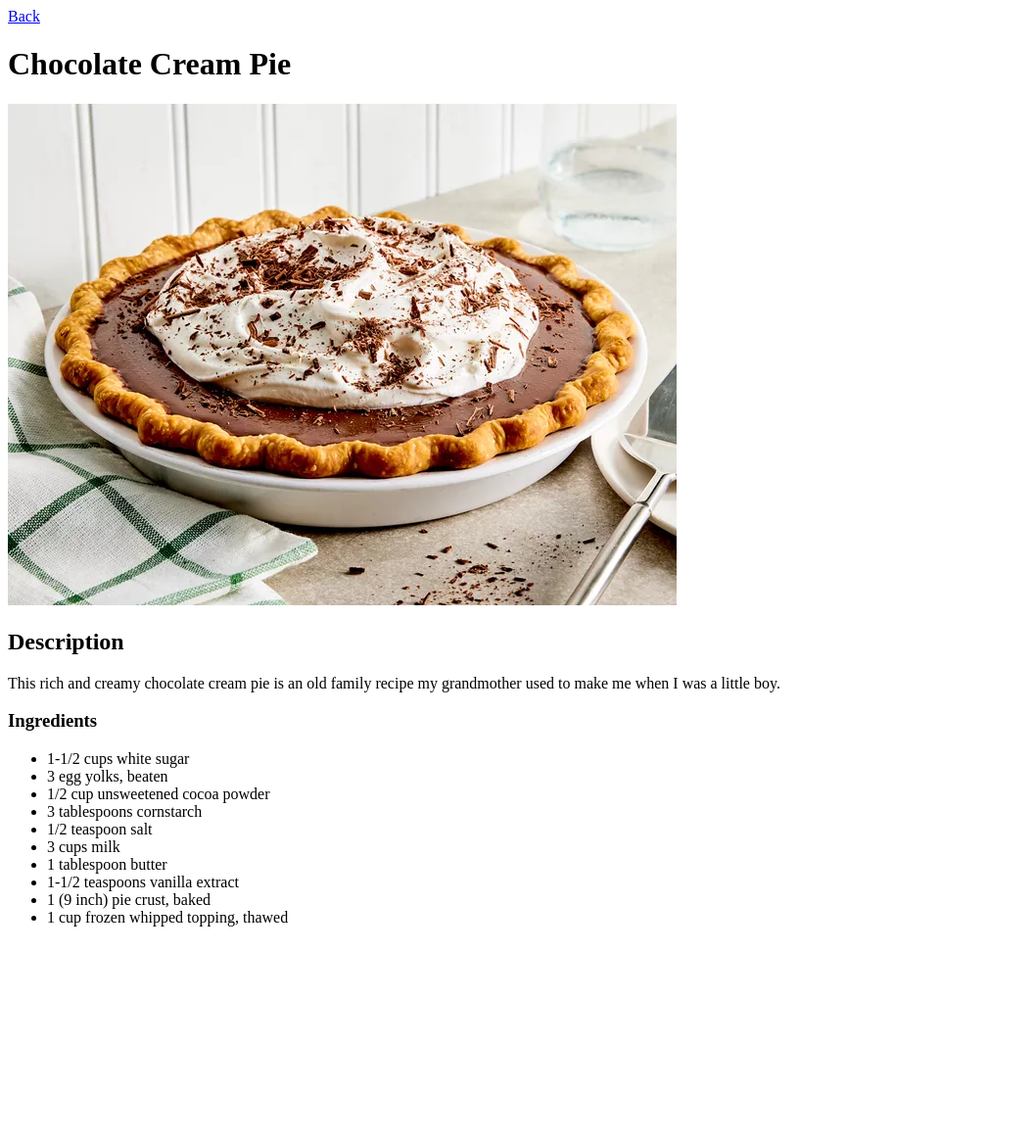
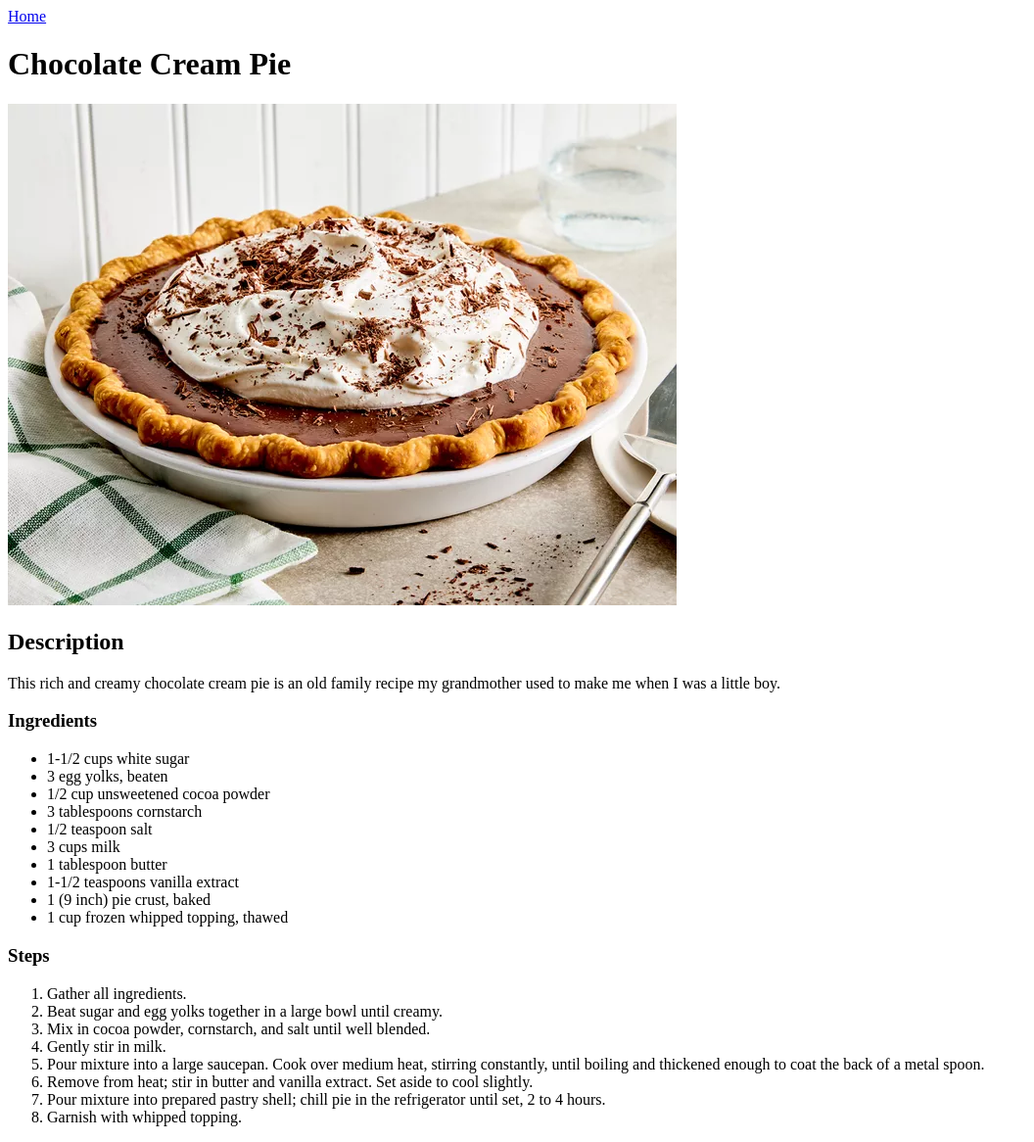
Before and after one commit to minnirupp/odin-recipes, a plain HTML site: page recipes/chocolate-cream-pie.html in a window 1280 px wide. Shown: the whole page at 98% size, without its empty margins (0-1056 px from the left). Before the commit the page ends 962 px from the top, so only its background shows below. Drawn offline with Linux system fonts and the light colour scheme.

Commit message:
Finish chocolate cream pie recipe. Update navigation

```diff
--- a/recipes/chocolate-cream-pie.html
+++ b/recipes/chocolate-cream-pie.html
@@ -5,7 +5,7 @@
     <title>Chocolate Cream Pie</title>
 </head>
 <body>
-    <a href="../">Back</a>
+    <a href="../">Home</a>
     <h1>Chocolate Cream Pie</h1>
 
     <img src="../images/chocolate-cream-pie.png" alt="Chocolate Cream Pie">
@@ -26,5 +26,17 @@
         <li>1 (9 inch) pie crust, baked</li>
         <li>1 cup frozen whipped topping, thawed</li>
     </ul>
+
+    <h3>Steps</h3>
+    <ol>
+        <li>Gather all ingredients.</li>
+        <li>Beat sugar and egg yolks together in a large bowl until creamy.</li>
+        <li>Mix in cocoa powder, cornstarch, and salt until well blended.</li>
+        <li>Gently stir in milk.</li>
+        <li>Pour mixture into a large saucepan. Cook over medium heat, stirring constantly, until boiling and thickened enough to coat the back of a metal spoon.</li>
+        <li>Remove from heat; stir in butter and vanilla extract. Set aside to cool slightly.</li>
+        <li>Pour mixture into prepared pastry shell; chill pie in the refrigerator until set, 2 to 4 hours.</li>
+        <li>Garnish with whipped topping.</li>
+    </ol>
 </body>
 </html>
```
Also changed, not shown: index.html (+1 -0 lines).
